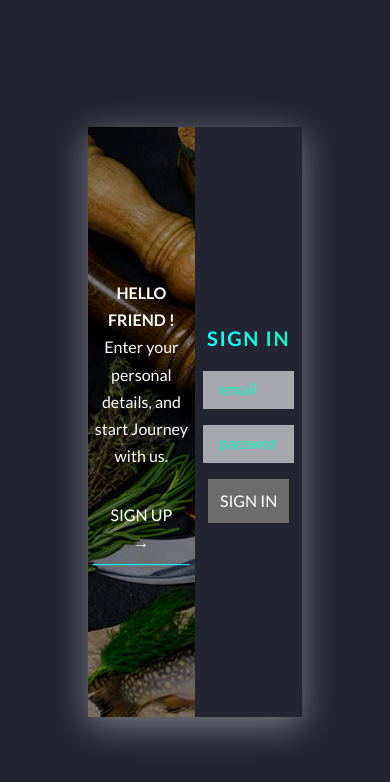
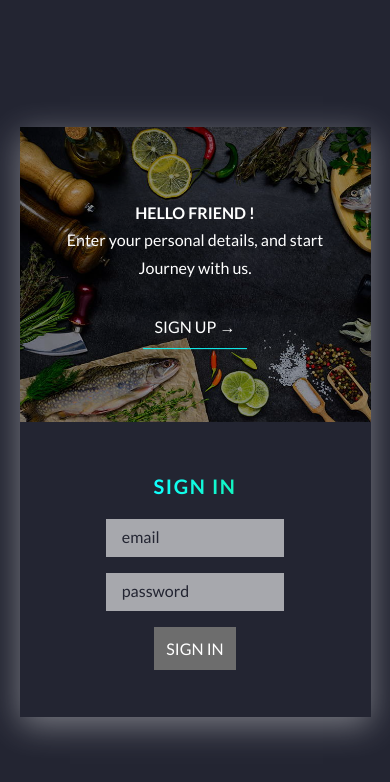
Before and after one commit to VitaliiLynnyk/recipe-app-front, a website: page login.html in a window 390 px wide. Drawn offline with Linux system fonts and the light colour scheme.

Commit message:
update responsive

```diff
--- a/sass/pages/_login.scss
+++ b/sass/pages/_login.scss
@@ -20,6 +20,11 @@
   flex-direction: row;
   flex-wrap: wrap;
   transition: all 0.3s;
+
+  @include respond(tab-port) {
+    width: 90%;
+    flex-direction: column;
+  }
 
   &__left {
     flex: 50%;
@@ -95,10 +100,18 @@
 
   &:target &__left {
     transform: translateX(100%);
+
+    @include respond(tab-port) {
+      transform: translateY(100%);
+    }
   }
 
   &:target &__right {
     transform: translateX(-100%);
+
+    @include respond(tab-port) {
+      transform: translateY(-100%);
+    }
   }
 }
 
@@ -128,7 +141,7 @@
     }
 
     &::-webkit-input-placeholder {
-      color: $color-secondary;
+      color: $bg-color;
     }
   }
 }
@@ -158,11 +171,12 @@
   }
 
   &--blue {
-    border-bottom: 1px solid $color-primary;
+    border-bottom: 0.1rem solid $color-primary;
     color: $color-white;
 
     &:hover {
       background: linear-gradient(0deg, $color-secondary, $color-primary);
+      color: $color-tertiary-dark;
       box-shadow: 0 1rem 2rem rgba($color-white, 0.2);
     }
   }
```
Also changed, not shown: css/style.css.
